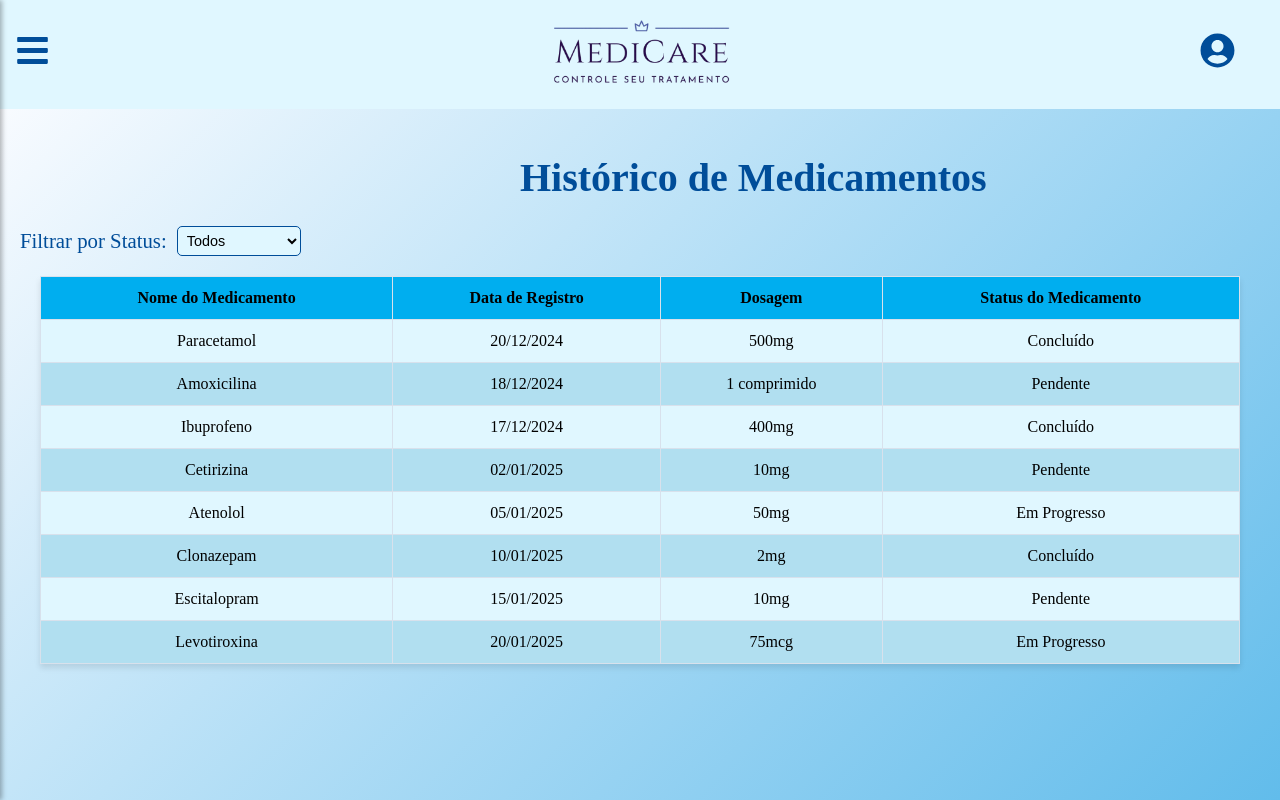
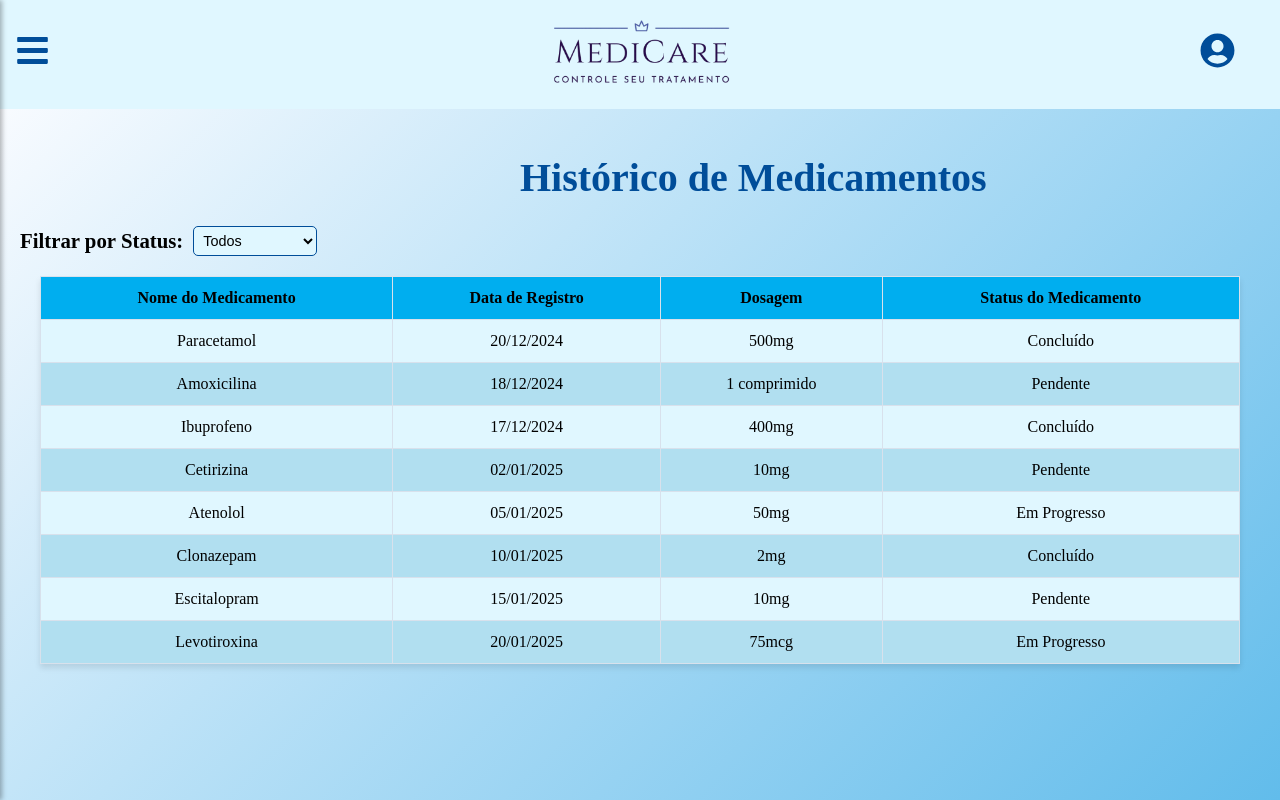
Before and after one commit to Raquel212/MediCareFrontEnd, a React (Vite) app: page /historico in a window 1280 px wide. Shown: the top 800 px of the page. Built offline with nearby package versions, Linux system fonts and the light colour scheme.

Commit message:
Update do Filtro

```diff
--- a/src/pages/Historico/Historico.module.css
+++ b/src/pages/Historico/Historico.module.css
@@ -34,7 +34,8 @@
 .filtro label {
     margin-right: 10px;
     font-size: 1.3rem;
-    color: #004D99;
+    color: black;
+    font-weight: 600;
 }
 
 .filtro select {
@@ -46,6 +47,7 @@
     color: black;
     cursor: pointer;
 }
+
 
 .tabelaHistorico {
     width: 100%;
```
